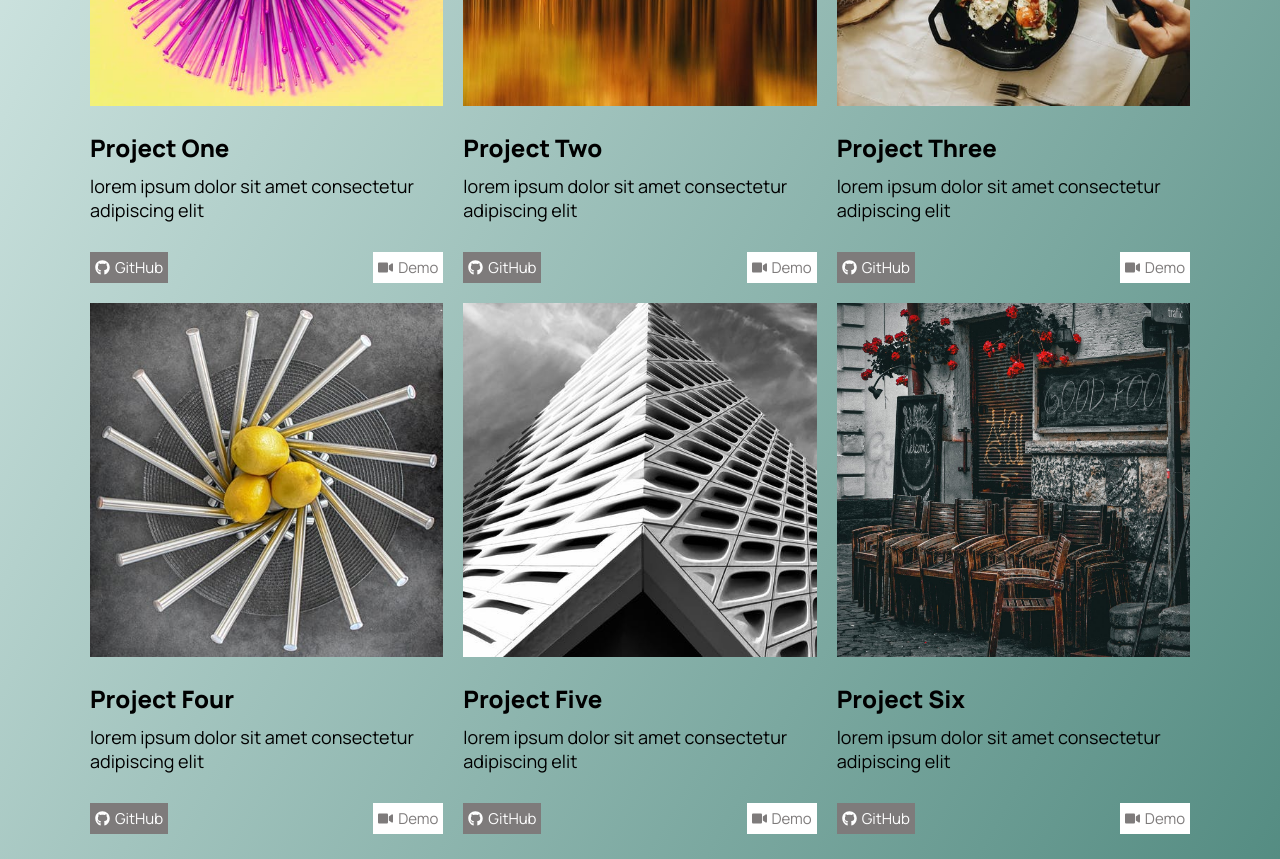
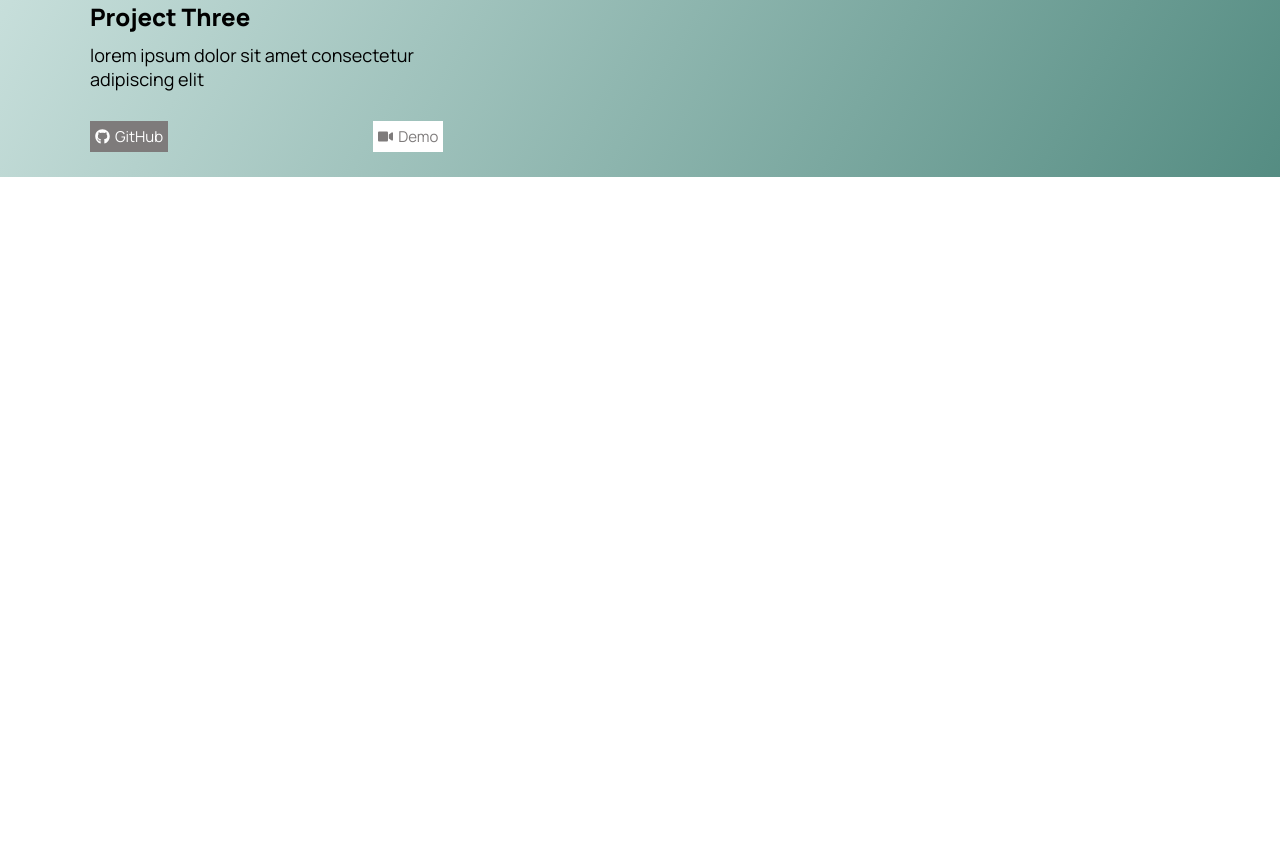
Before and after one commit to jadeyu13/web-developer-portfolio, a React (Create React App) app: page /projects in a window 1280 px wide. Shown: the part 380-1239 px from the top of the page. After the commit the page ends 800 px from the top, so only its background shows below. Built offline with nearby package versions, Linux system fonts and the light colour scheme.

Commit message:
update project page

```diff
--- a/src/components/Homepage.js
+++ b/src/components/Homepage.js
@@ -13,7 +13,7 @@ const Homepage = () => {
                 <a href="https://www.linkedin.com/in/jade-yu-a1b312217/" target="_blank" rel="noopener noreferrer"><FaLinkedin /></a>
             </li>
             <li>
-                <a href="https://github.com/jadeyu13" target="_blank" rel="noopener noreferrer"><FaGithub /></a>
+                <a href="" target="_blank" rel="noopener noreferrer"><FaGithub /></a>
             </li>
             </ul>
 
--- a/src/data/projects.js
+++ b/src/data/projects.js
@@ -2,53 +2,52 @@ import { v4 as uuidv4} from "uuid"
 
 export const projects = [
 
-    {
-        id: uuidv4(),
-        title: "Project One",
-        desc: "lorem ipsum dolor sit amet consectetur adipiscing elit",
-        github: "https://github.com/jadeyu13",
-        demo: "#",
-        image: "./images/project-1.jpeg",
-    },
-    {
-        id: uuidv4(),
-        title: "Project Two",
-        desc: "lorem ipsum dolor sit amet consectetur adipiscing elit",
-        github: "https://github.com/jadeyu13",
-        demo: "#",
-        image: "./images/project-2.jpeg",
-    },
+    //{
+        //id: uuidv4(),
+        //title: "Project One",
+        //desc: "Todo List",
+        //github: "https://jadeyu13.github.io/todo-list-app/",
+        //image: "./images/project-1.jpeg",
+    ////},
+//{
+       // id: uuidv4(),
+       // title: "Project Two",
+       // desc: "lorem ipsum dolor sit amet consectetur adipiscing elit",
+     //   github: "https://github.com/jadeyu13",
+        //demo: "#",
+        //image: "./images/project-2.jpeg",
+    //},//
     {
         id: uuidv4(),
         title: "Project Three",
         desc: "lorem ipsum dolor sit amet consectetur adipiscing elit",
         github: "https://github.com/jadeyu13",
         demo: "#",
-        image: "./images/project-3.jpeg",
+        image: "./images/todo-list.png",
     },
-    {
-        id: uuidv4(),
-        title: "Project Four",
-        desc: "lorem ipsum dolor sit amet consectetur adipiscing elit",
-        github: "https://github.com/jadeyu13",
-        demo: "#",
-        image: "./images/project-4.jpeg",
-    },
-    {
-        id: uuidv4(),
-        title: "Project Five",
-        desc: "lorem ipsum dolor sit amet consectetur adipiscing elit",
-        github: "https://github.com/jadeyu13",
-        demo: "#",
-        image: "./images/project-5.jpeg",
-    },
-    {
-        id: uuidv4(),
-        title: "Project Six",
-        desc: "lorem ipsum dolor sit amet consectetur adipiscing elit",
-        github: "https://github.com/jadeyu13",
-        demo: "#",
-        image: "./images/project-6.jpeg",
-    }
+   // {
+       //// id: uuidv4(),
+       // title: "Project Four",
+       // desc: "lorem ipsum dolor sit amet consectetur adipiscing elit",
+        //github: "https://github.com/jadeyu13",
+        //demo: "#",
+        //image: "./images/project-4.jpeg",
+   // },
+   // {
+      //  id: uuidv4(),
+        //title: "Project Five",
+        //desc: "lorem ipsum dolor sit amet consectetur adipiscing elit",
+       // github: "https://github.com/jadeyu13",
+        //demo: "#",
+        //image: "./images/project-5.jpeg",
+    //},
+    ////{
+        //id: uuidv4(),
+        //title: "Project Six",
+        //desc: "lorem ipsum dolor sit amet consectetur adipiscing elit",
+        //github: "https://github.com/jadeyu13",
+        //demo: "#",
+        //image: "./images/project-6.jpeg",
+    //}
 
 ]
--- a/src/pages/Contacts.js
+++ b/src/pages/Contacts.js
@@ -8,7 +8,7 @@ const Contacts = () => {
             <h1>Contact Me</h1>
         <ul >
             <li><a href="tel:04155133516"><FaPhone style={{marginRight: 5}} />{" "}(415)513-3516</a></li>
-    <li><a href="mailto:zhongyu8813@gmail.com"><FaEnvelope style={{marginRight: 5}} />{" "}jadeyuzhong@gmail.com</a></li>
+    <li><a href="mailto:zhongyu8813@gmail.com"><FaEnvelope style={{marginRight: 5}} />{" "}zhongyu8813@gmail.com</a></li>
         </ul>
             </section>
         </>
```
Also changed, not shown: public/images/todo-list.PNG (added).
